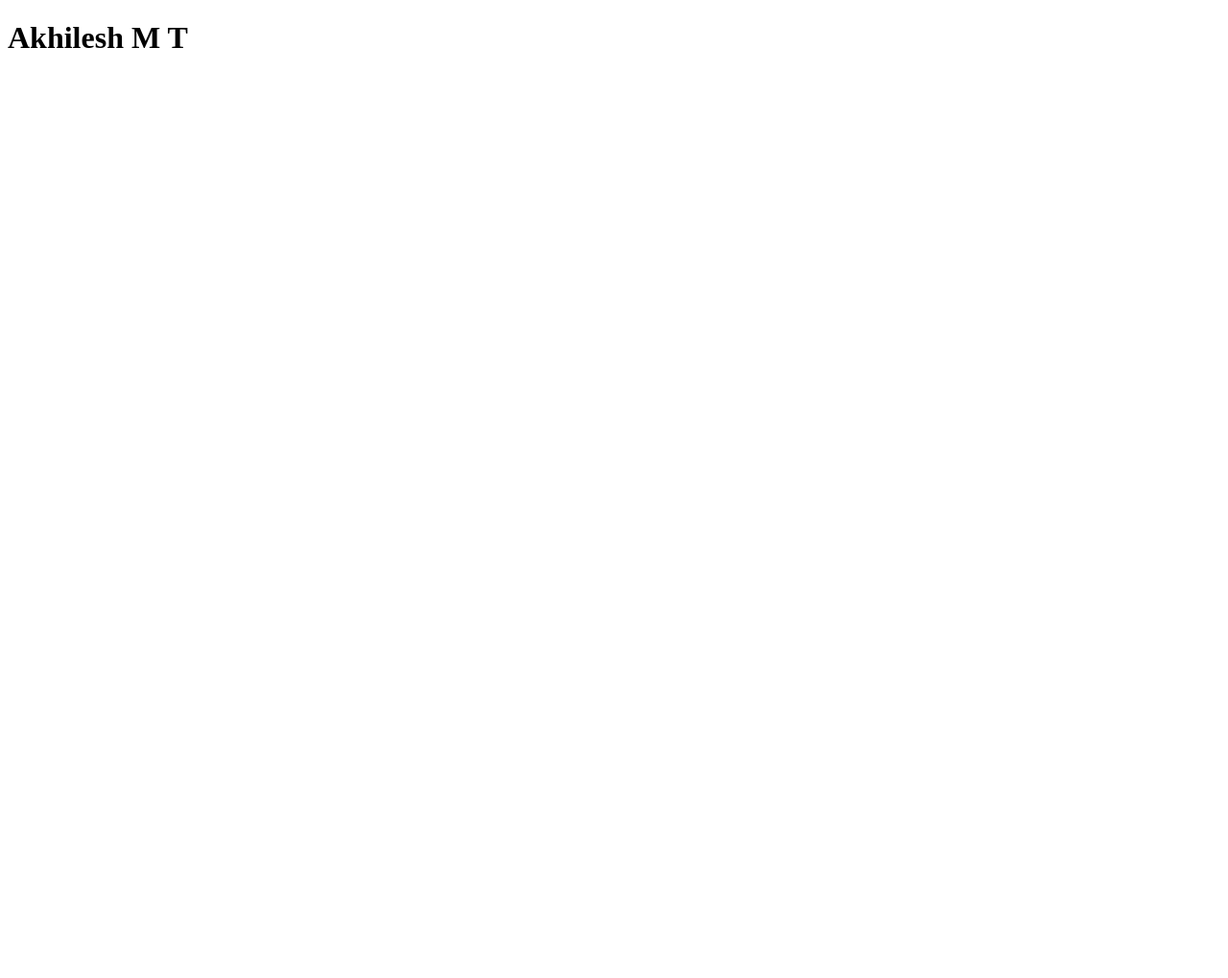
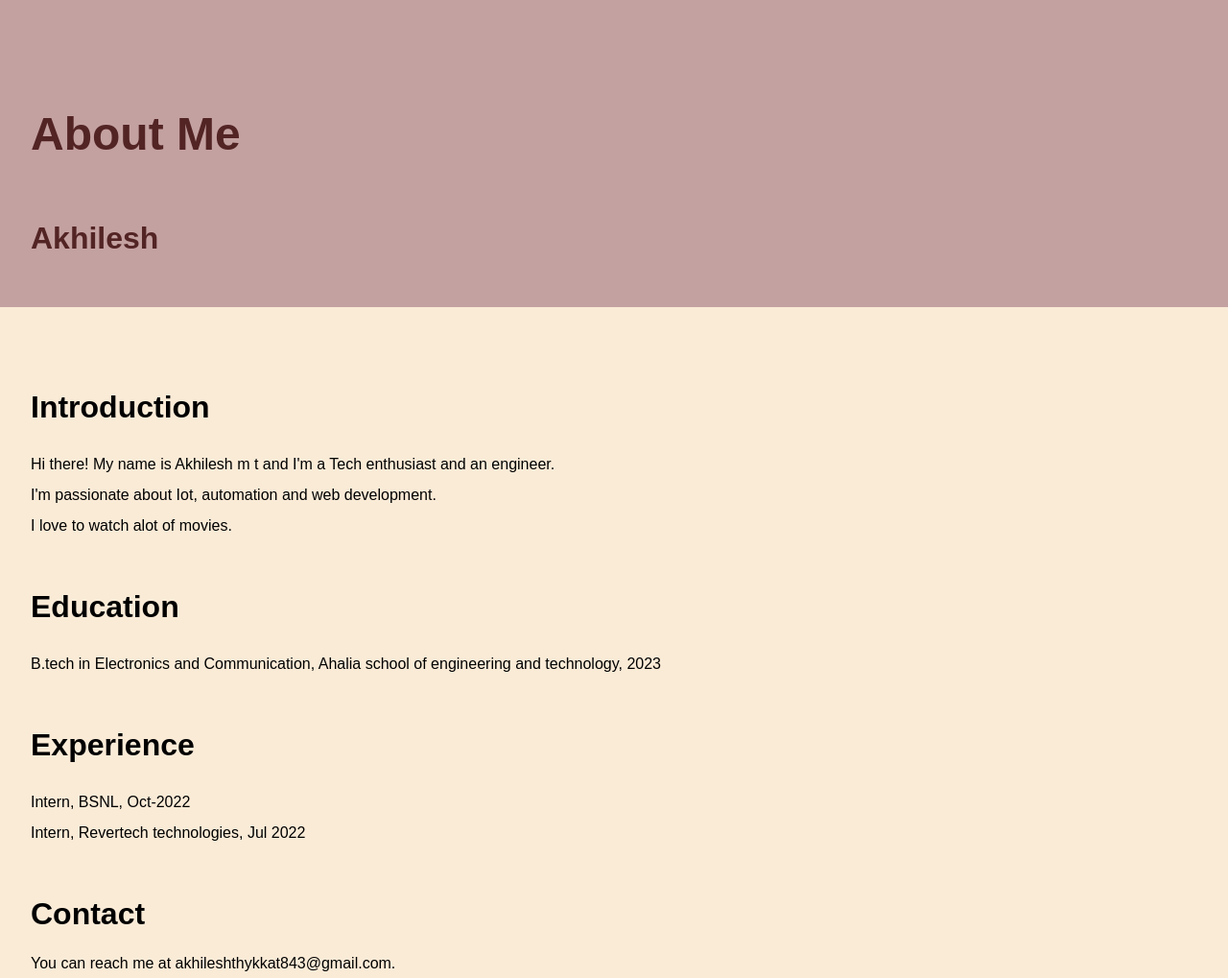
Before and after one commit to Neharavi26/first-collab, a plain HTML site: page akhilesh.html in a window 1280 px wide. Shown: the whole page at 96% size. Before the commit the page ends 800 px from the top, so only its background shows below. Drawn offline with Linux system fonts and the light colour scheme.

Commit message:
modified:akhilesh.html modified:style.css

```diff
--- a/akhilesh.html
+++ b/akhilesh.html
@@ -1,15 +1,46 @@
 <!DOCTYPE html>
-<html lang="en">
+<html>
+
 <head>
-    <meta charset="UTF-8">
-    <meta http-equiv="X-UA-Compatible" content="IE=edge">
-    <meta name="viewport" content="width=device-width, initial-scale=1.0">
     <link rel="stylesheet" href="style.css">
-    <title>Akhilesh's info</title>
+    <title>About Me</title>
 </head>
+
 <body>
-    <div>
-        <h1>Akhilesh M T</h1>
-    </div>
+    <header>
+        <h1>About Me</h1>
+        <div id="banner">
+            <h2>Akhilesh</h2>
+        </div>
+    </header>
+    <main>
+        <section>
+            <h2>Introduction</h2>
+            <p>
+                <ul><li>Hi there! My name is Akhilesh m t and I'm a Tech enthusiast and an engineer.</li>
+                    <li>I'm passionate about Iot, automation and web development.</li>
+                    <li>I love to watch alot of movies.</li>
+                </ul>
+            </p>
+        </section>
+        <section>
+            <h2>Education</h2>
+            <ul>
+                <li>B.tech in Electronics and Communication, Ahalia school of engineering and technology, 2023</li>
+            </ul>
+        </section>
+        <section>
+            <h2>Experience</h2>
+            <ul>
+                <li>Intern, BSNL, Oct-2022</li>
+                <li>Intern, Revertech technologies, Jul 2022</li>
+            </ul>
+        </section>
+        <section>
+            <h2>Contact</h2>
+            <p>You can reach me at akhileshthykkat843@gmail.com.</p>
+        </section>
+    </main>
 </body>
+
 </html>
--- a/style.css
+++ b/style.css
@@ -1,18 +1,103 @@
-body{
-    background-image: ;
+
+
+* {
+    box-sizing: border-box;
+    margin: 0;
     padding: 0;
-    border: 0;
 }
-#name-banner{
-    text-align: center;
-    background-color: cadetblue;
-    font-family: monospace;
-    font-weight: 900;
-    color: blueviolet;
-    width: 30%;
-    border: 0.5px solid black;
-    border-radius: 10px;
-    font-size: large;
-    opacity: 0.5;
 
+body {
+    font-family: Arial, sans-serif;
+    font-size: 16px;
+    line-height: 1.5;
 }
+
+h1,
+h2,
+h3,
+h4,
+h5,
+h6 {
+    font-weight: bold;
+    margin: 1.5em 0;
+}
+
+ul {
+    list-style: none;
+    padding: 0;
+    margin: 1.5em 0;
+}
+
+li {
+    margin-bottom: 0.5em;
+}
+
+a {
+    color: #337ab7;
+    text-decoration: none;
+}
+
+a:hover {
+    text-decoration: underline;
+}
+
+header {
+    background-color: #c4a1a1;
+    color: #532424;
+    padding: 2em;
+    text-align: left;
+}
+
+h1 {
+    font-size: 3em;
+    margin-bottom: 0.5em;
+}
+
+
+
+main {
+    margin: 0 auto;
+    padding: 2em;
+    background-color: antiquewhite;
+}
+
+section {
+    margin-bottom: 2em;
+}
+
+h2 {
+    font-size: 2em;
+    margin-bottom: 0.5em;
+}
+
+p {
+    margin-bottom: 1em;
+}
+
+
+.contact {
+    display: flex;
+    flex-wrap: wrap;
+    justify-content: space-between;
+}
+
+.contact-item {
+    flex-basis: calc(33.33% - 1em);
+    margin-bottom: 1.5em;
+}
+
+.contact-item a {
+    display: block;
+}
+
+.contact-item i {
+    margin-right: 0.5em;
+}
+
+
+
+@media screen and (max-width: 768px) {
+    .contact-item {
+        flex-basis: 100%;
+    }
+}
```
